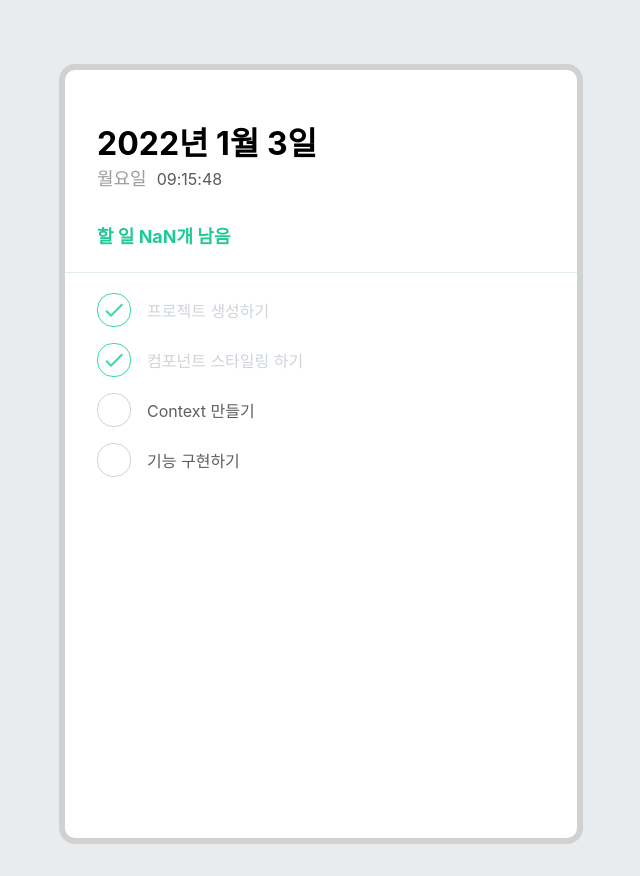
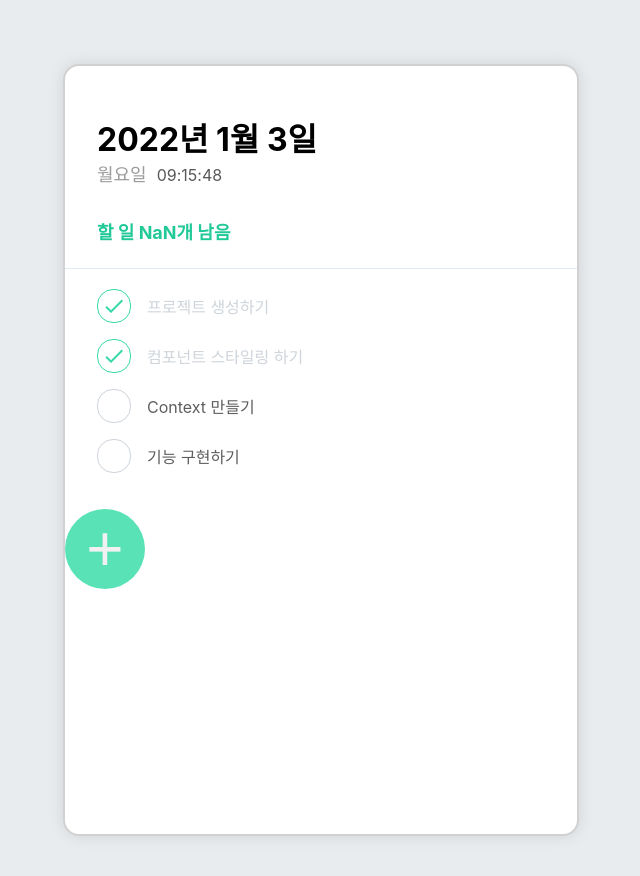
Before and after one commit to chjh6107/veloprt-to-do-react, a React (Vite) app: page / in a window 1280 px wide. Shown: the whole page, without its empty margins (319-959 px from the left). Built offline with nearby package versions, Linux system fonts and the light colour scheme.

Commit message:
버튼확인

```diff
--- a/src/App.jsx
+++ b/src/App.jsx
@@ -1,3 +1,4 @@
+import TodoCreate from "./components/TodoCreate";
 import TodoHead from "./components/TodoHead";
 import TodoList from "./components/TodoList";
 import TodoTemplate from "./components/TodoTemplate"
@@ -5,8 +6,9 @@ import TodoTemplate from "./components/TodoTemplate"
 const App=()=> {
     return (
         <TodoTemplate>
-            <TodoHead/>
-            <TodoList/>
+            <TodoHead />
+            <TodoList />
+            <TodoCreate />
         </TodoTemplate>
     )
 }
--- /dev/null
+++ b/src/components/TodoCreate.jsx
@@ -0,0 +1,34 @@
+import styled from "styled-components";
+
+const CircleButton=styled.button`
+    background-color: #58E2B6;
+    &:hover{
+        background-color: #5deec0;
+    }
+    &:active{
+        background-color: #4ecea5;
+    }
+
+    display: flex;
+    align-items: center;
+    justify-content: center;
+    font-size: 64px;
+    color: #f1f1f1;
+    font-weight: 100;
+    width: 80px;
+    height: 80px;
+    border: none;
+    border-radius: 50%;
+`;
+
+const TodoCreate=()=>{
+    return(
+        <>
+            <CircleButton>
+                +
+            </CircleButton>
+        </>
+    );
+}
+
+export default TodoCreate;
--- a/src/components/TodoTemplate.jsx
+++ b/src/components/TodoTemplate.jsx
@@ -7,9 +7,9 @@ const TodoTemplateBlock = styled.div`
     position: relative;
     background-color: white;
     border-radius: 16px;
-    border: 6px solid #d1d1d1;
+    border: 2px solid #d1d1d1;
     margin: 64px auto 32px;
-
+    box-shadow: 0 0 16px 0 rgba(0,0,0,0.1);
     display: flex;
     flex-direction: column;
     /* flex-direction: column-reverse; */
```
